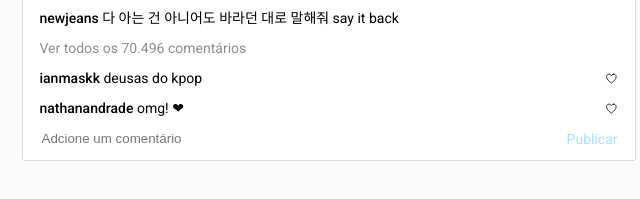
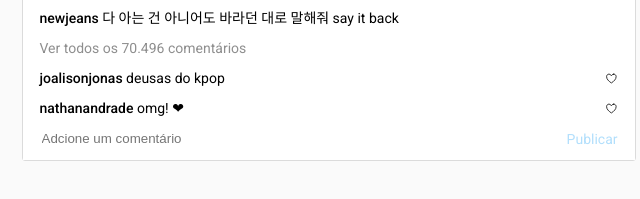
Before and after one commit to Nathan4Andrade/projeto02-instagram-driven, a plain HTML site: page index.html in a window 1280 px wide. Shown: the part 2577-2776 px from the top of the page, 151-791 px from the left. Drawn offline with nearby package versions, Linux system fonts and the light colour scheme.

Commit message:
Update index.html

```diff
--- a/index.html
+++ b/index.html
@@ -249,7 +249,7 @@
               </div>
               <h5>Ver todos os 70.496 comentários</h5>
               <div class="post-reply">
-                <p class="reply"><strong>ianmaskk</strong> deusas do kpop</p>
+                <p class="reply"><strong>joalisonjonas</strong> deusas do kpop</p>
                 <ion-icon name="heart-outline"></ion-icon>
               </div>
               <div class="post-reply">
```
